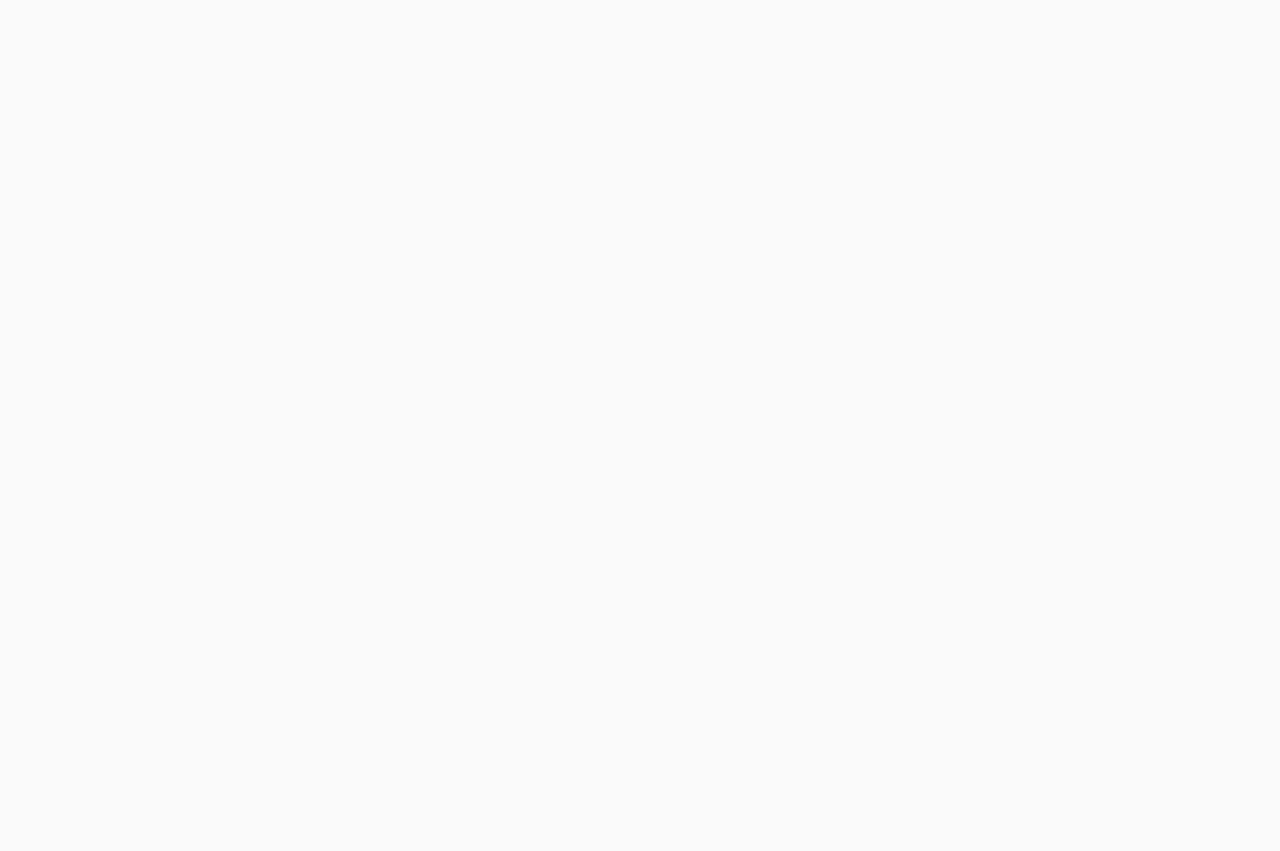
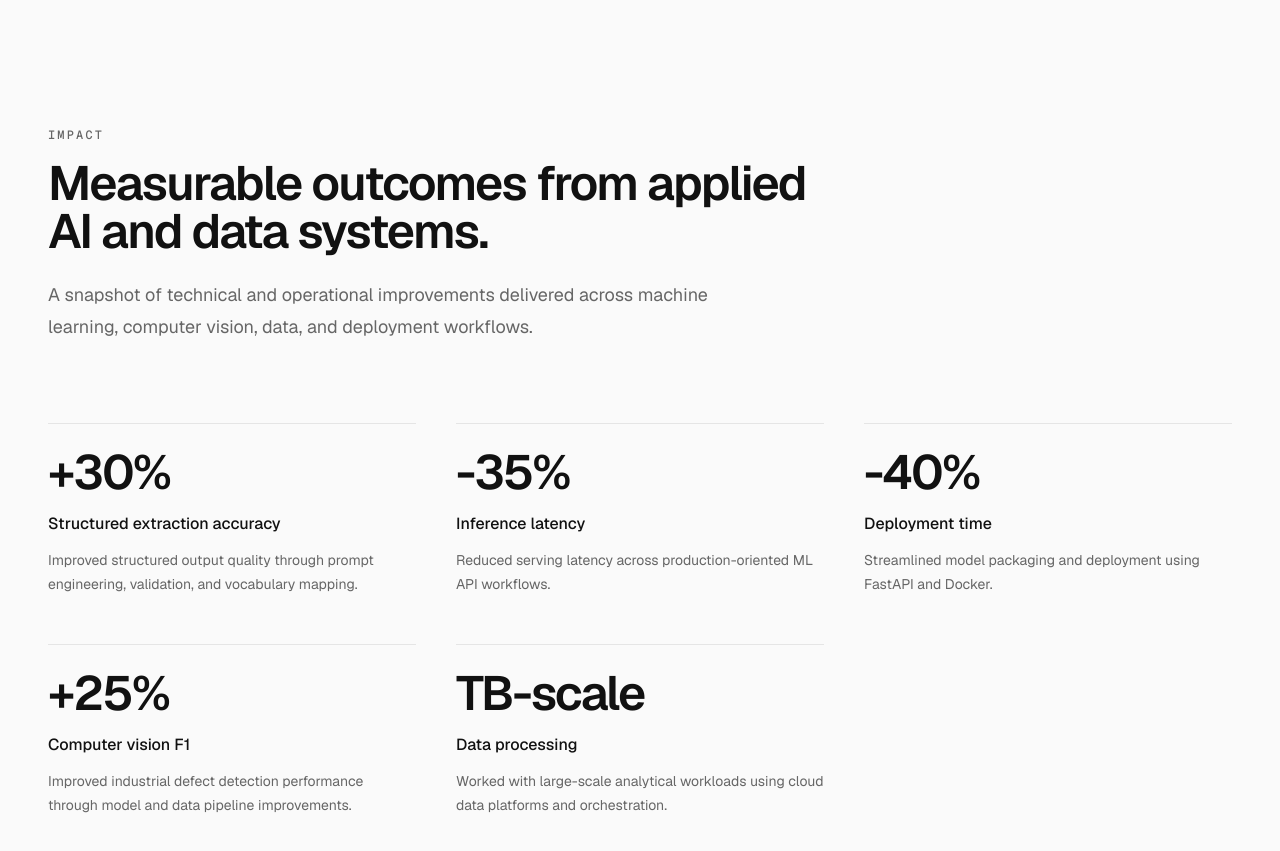
Before and after one commit to Tushar-94/tushar-portfolio, a Next.js app: page / in a window 1280 px wide. Shown: the part 2260-3111 px from the top of the page. Before the commit the page ends 2259 px from the top, so only its background shows below. Built offline with nearby package versions, Linux system fonts and the light colour scheme.

Commit message:
Add measurable impact section

```diff
--- a/app/page.tsx
+++ b/app/page.tsx
@@ -3,6 +3,8 @@ import { Navbar } from "@/components/layout/Navbar";
 import { Hero } from "@/components/sections/Hero";
 
 import { SelectedProjects } from "@/components/sections/SelectedProjects";
+
+import { Impact } from "@/components/sections/Impact";
 
 export default function Home() {
 
@@ -18,6 +20,8 @@ export default function Home() {
 
         <SelectedProjects />
 
+        <Impact />
+
       </main>
 
     </>
--- /dev/null
+++ b/components/sections/Impact.tsx
@@ -0,0 +1,57 @@
+import { Container } from "@/components/layout/Container";
+
+import { ImpactMetric } from "@/components/ui/ImpactMetric";
+
+import { impactMetrics } from "@/data/impact";
+
+export function Impact() {
+
+  return (
+
+    <section id="impact" className="py-24 sm:py-32">
+
+      <Container>
+
+        <div className="mb-14 max-w-3xl sm:mb-20">
+
+          <p className="mb-4 font-mono text-xs font-medium uppercase tracking-[0.18em] text-muted">
+
+            Impact
+
+          </p>
+
+          <h2 className="text-4xl font-semibold tracking-[-0.035em] text-foreground sm:text-5xl">
+
+            Measurable outcomes from applied AI and data systems.
+
+          </h2>
+
+          <p className="mt-6 max-w-2xl text-lg leading-8 text-muted">
+
+            A snapshot of technical and operational improvements delivered
+
+            across machine learning, computer vision, data, and deployment
+
+            workflows.
+
+          </p>
+
+        </div>
+
+        <div className="grid gap-x-10 gap-y-12 sm:grid-cols-2 lg:grid-cols-3">
+
+          {impactMetrics.map((metric) => (
+
+            <ImpactMetric key={metric.label} metric={metric} />
+
+          ))}
+
+        </div>
+
+      </Container>
+
+    </section>
+
+  );
+
+}
--- /dev/null
+++ b/components/ui/ImpactMetric.tsx
@@ -0,0 +1,37 @@
+import type { ImpactMetric as ImpactMetricType } from "@/data/impact";
+
+type ImpactMetricProps = {
+
+  metric: ImpactMetricType;
+
+};
+
+export function ImpactMetric({ metric }: ImpactMetricProps) {
+
+  return (
+
+    <article className="border-t border-border pt-6">
+
+      <p className="text-4xl font-semibold tracking-[-0.04em] text-foreground sm:text-5xl">
+
+        {metric.value}
+
+      </p>
+
+      <h3 className="mt-4 text-base font-medium text-foreground">
+
+        {metric.label}
+
+      </h3>
+
+      <p className="mt-3 max-w-sm text-sm leading-6 text-muted">
+
+        {metric.description}
+
+      </p>
+
+    </article>
+
+  );
+
+}
--- /dev/null
+++ b/data/impact.ts
@@ -0,0 +1,73 @@
+export type ImpactMetric = {
+
+    value: string;
+
+    label: string;
+
+    description: string;
+
+  };
+
+  export const impactMetrics: ImpactMetric[] = [
+
+    {
+
+      value: "+30%",
+
+      label: "Structured extraction accuracy",
+
+      description:
+
+        "Improved structured output quality through prompt engineering, validation, and vocabulary mapping.",
+
+    },
+
+    {
+
+      value: "-35%",
+
+      label: "Inference latency",
+
+      description:
+
+        "Reduced serving latency across production-oriented ML API workflows.",
+
+    },
+
+    {
+
+      value: "-40%",
+
+      label: "Deployment time",
+
+      description:
+
+        "Streamlined model packaging and deployment using FastAPI and Docker.",
+
+    },
+
+    {
+
+      value: "+25%",
+
+      label: "Computer vision F1",
+
+      description:
+
+        "Improved industrial defect detection performance through model and data pipeline improvements.",
+
+    },
+
+    {
+
+      value: "TB-scale",
+
+      label: "Data processing",
+
+      description:
+
+        "Worked with large-scale analytical workloads using cloud data platforms and orchestration.",
+
+    },
+
+  ];
```
